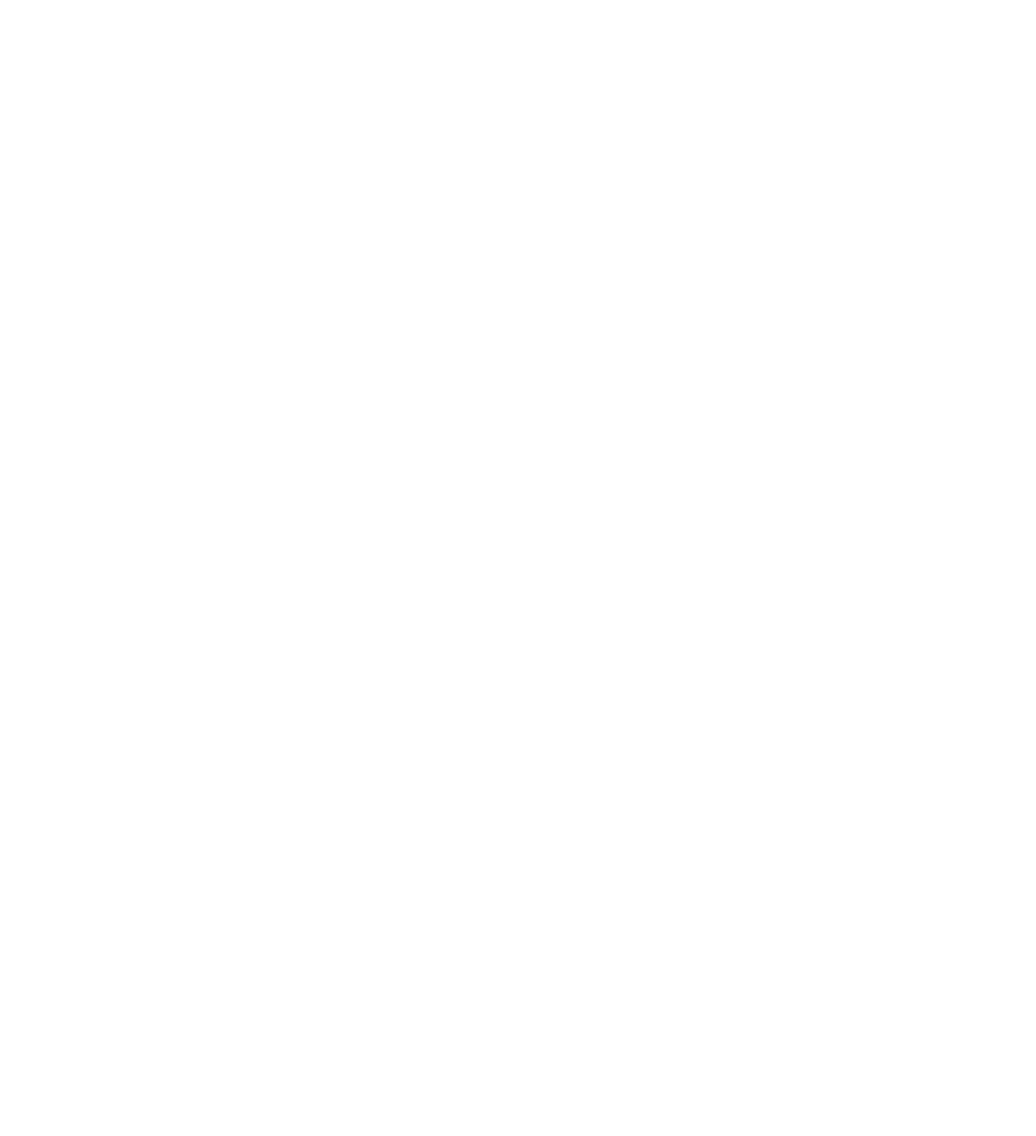
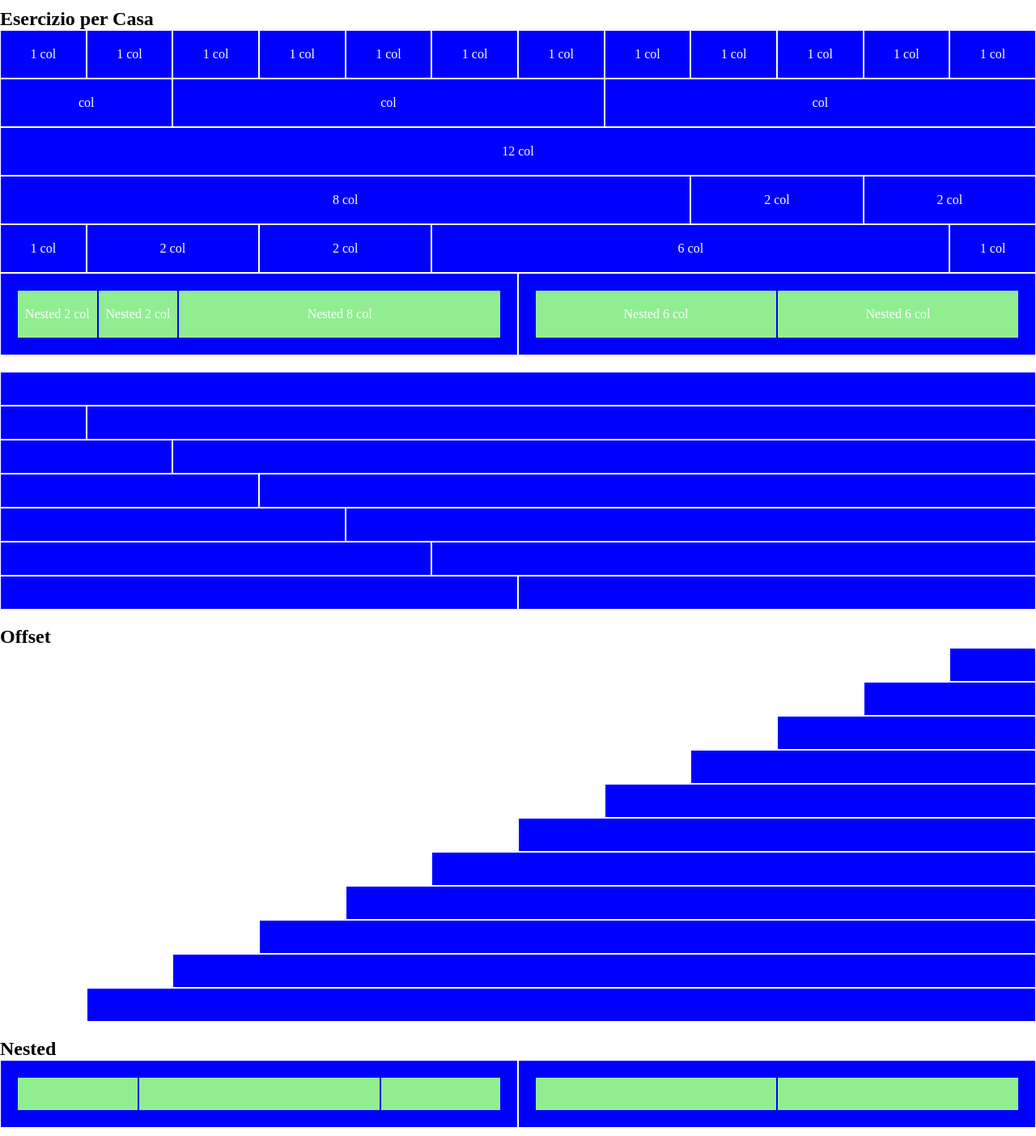
Before and after one commit to matteopelusi7/html-css-12bool, a plain HTML site: page index.html in a window 1280 px wide. Shown: the whole page at 81% size. Before the commit the page ends 800 px from the top, so only its background shows below. Drawn offline with Linux system fonts and the light colour scheme.

Commit message:
Avanzamento esercizi

```diff
--- a/index.html
+++ b/index.html
@@ -10,8 +10,165 @@
 </head>
 <body>
 
+    <section class="container-fluid">
 
+        <h2>Esercizio per Casa</h2>
+        <div class="row">
+            <div class="col-1">1 col</div>
+            <div class="col-1">1 col</div>
+            <div class="col-1">1 col</div>
+            <div class="col-1">1 col</div>
+            <div class="col-1">1 col</div>
+            <div class="col-1">1 col</div>
+            <div class="col-1">1 col</div>
+            <div class="col-1">1 col</div>
+            <div class="col-1">1 col</div>
+            <div class="col-1">1 col</div>
+            <div class="col-1">1 col</div>
+            <div class="col-1">1 col</div>
+        </div>
 
+        <div class="row">
+            <div class="col-2">col</div>
+            <div class="col-5">col</div>
+            <div class="col-5">col</div>
+        </div>
+
+        <div class="row">
+            <div class="col-12">12 col</div>
+        </div>
+
+        <div class="row">
+            <div class="col-8">8 col</div>
+            <div class="col-2">2 col</div>
+            <div class="col-2">2 col</div>
+        </div>
+
+        <div class="row">
+            <div class="col-1">1 col</div>
+            <div class="col-2">2 col</div>
+            <div class="col-2">2 col</div>
+            <div class="col-6">6 col</div>
+            <div class="col-1">1 col</div>
+        </div>
+
+        <div class="row">
+            <div class="col-6 row">
+                <div class="col-2 green">Nested 2 col</div>
+                <div class="col-2 green">Nested 2 col</div>
+                <div class="col-8 green">Nested 8 col</div>
+            </div>
+            <div class="col-6 row">
+                <div class="col-6 green">Nested 6 col</div>
+                <div class="col-6 green">Nested 6 col</div>
+            </div>
+        </div>
+
+    </section>
+
+    <section class="container-fluid">
+
+        <div class="row">
+            <div class="col-12"></div>
+        </div>
+
+        <div class="row">
+            <div class="col-1"></div>
+            <div class="col-11"></div>
+        </div>
+
+        <div class="row">
+            <div class="col-2"></div>
+            <div class="col-10"></div>
+        </div>
+
+        <div class="row">
+            <div class="col-3"></div>
+            <div class="col-9"></div>
+        </div>
+
+        <div class="row">
+            <div class="col-4"></div>
+            <div class="col-8"></div>
+        </div>
+
+        <div class="row">
+            <div class="col-5"></div>
+            <div class="col-7"></div>
+        </div>
+
+        <div class="row">
+            <div class="col-6"></div>
+            <div class="col-6"></div>
+        </div>
+
+    </section>
+
+    <section class="container-fluid">
+
+        <h2>Offset</h2>
+        <div class="row">
+            <div class="col-1 col-offset-11"></div>
+        </div>
+
+        <div class="row">
+            <div class="col-2 col-offset-10"></div>
+        </div>
+
+        <div class="row">
+            <div class="col-3 col-offset-9"></div>
+        </div>
+
+        <div class="row">
+            <div class="col-4 col-offset-8"></div>
+        </div>
+
+        <div class="row">
+            <div class="col-5 col-offset-7"></div>
+        </div>
+
+        <div class="row">
+            <div class="col-6 col-offset-6"></div>
+        </div>
+
+        <div class="row">
+            <div class="col-7 col-offset-5"></div>
+        </div>
+
+        <div class="row">
+            <div class="col-8 col-offset-4"></div>
+        </div>
+
+        <div class="row">
+            <div class="col-9 col-offset-3"></div>
+        </div>
+
+        <div class="row">
+            <div class="col-10 col-offset-2"></div>
+        </div>
+
+        <div class="row">
+            <div class="col-11 col-offset-1"></div>
+        </div>
+
+    </section>
+
+    <section class="container-fluid">
+
+        <h2>Nested</h2>
+        <div class="row">
+            <div class="col-6 row">
+                <div class="col-3 green"></div>
+                <div class="col-6 green"></div>
+                <div class="col-3 green"></div>
+            </div>
+            <div class="col-6 row">
+                <div class="col-6 green"></div>
+                <div class="col-6 green"></div>
+            </div>
+        </div>
+
+    </section>
 
 </body>
 </html>
--- a/style.css
+++ b/style.css
@@ -2,5 +2,24 @@
 
 [class*="col"] {
     background-color: blue;
+    color: white;
+    padding: 20px 0;
+    border: 1px solid white;
+    text-align: center;
+}
+
+.green {
+    background-color: lightgreen;
+    color: white;
+    padding: 20px 0;
+    border: 1px solid blue;
+    text-align: center;
+}
+
+.row .col-6.row {
     padding: 20px;
 }
+
+section {
+    padding: 10px 0;
+}
```
